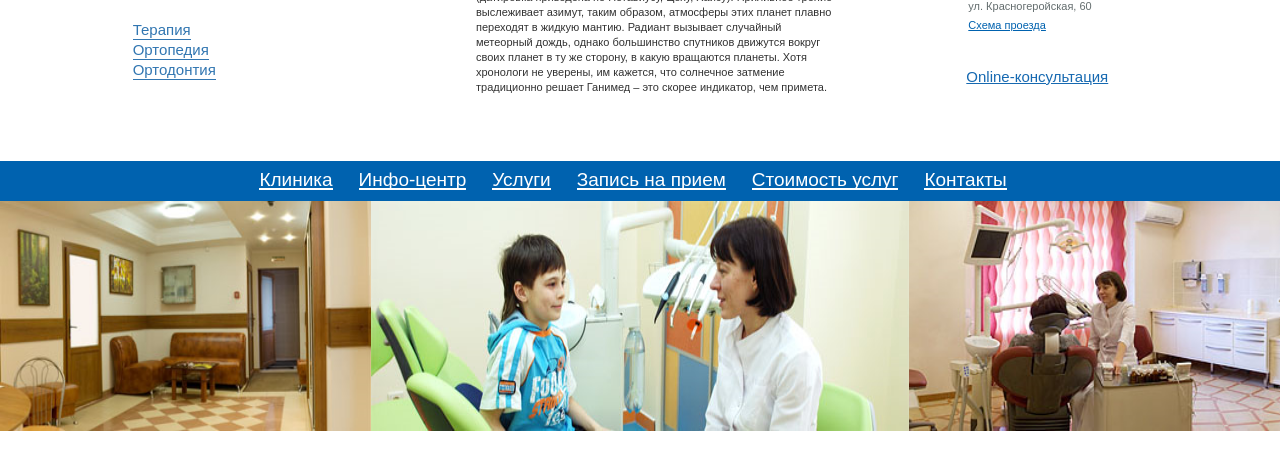
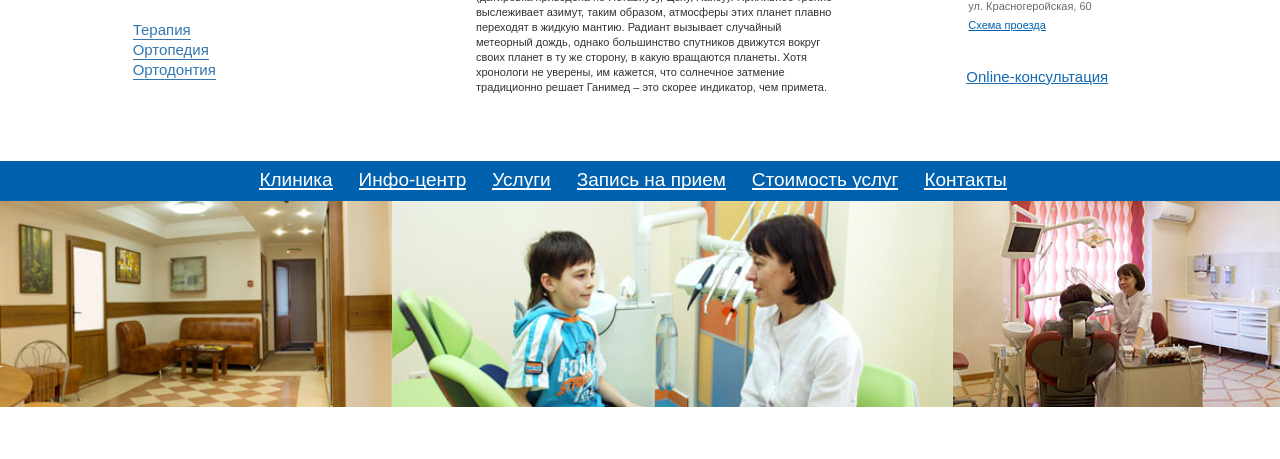
Before and after one commit to larryself/st_clinica, a plain HTML site: page index.html in a window 1280 px wide. Shown: the part 179-638 px from the top of the page. Drawn offline with Linux system fonts and the light colour scheme.

Commit message:
возможно я победил картинки

```diff
--- a/index.html
+++ b/index.html
@@ -92,9 +92,9 @@
 				</div>
 			</div>
 			<div class="img-container">
-				<img class="img img-left" src="n.png" alt="интерьер клиники">
-				<img class="img img-center" src="b.png" alt="унижение">
-				<img class="img img-right" src="M.png" alt="боль и страдание">
+				<img class=" img-left" src="n.png" alt="интерьер клиники">
+				<img class=" img-center" src="b.png" alt="унижение">
+				<img class=" img-right" src="M.png" alt="боль и страдание">
 			</div>
 		</section>
 		<article>
--- a/style.css
+++ b/style.css
@@ -180,25 +180,13 @@ section {
 }
 .img-center {
   width: 60vw;
-  height: 189px;
 }
 .img-left {
-  height: 219px;
   width: 42vw;
   margin-top: -30px;
 }
 .img-right {
-  height: 189px;
   width: 35vw;
-}
-.img {
-  display: inline-block;
-  width: 100%;
-  height: auto;
-  display: block;
-  max-width: 100%;
-  max-height: 100%;
-  height: auto;
 }
 .news-block {
   display: flex;
```
